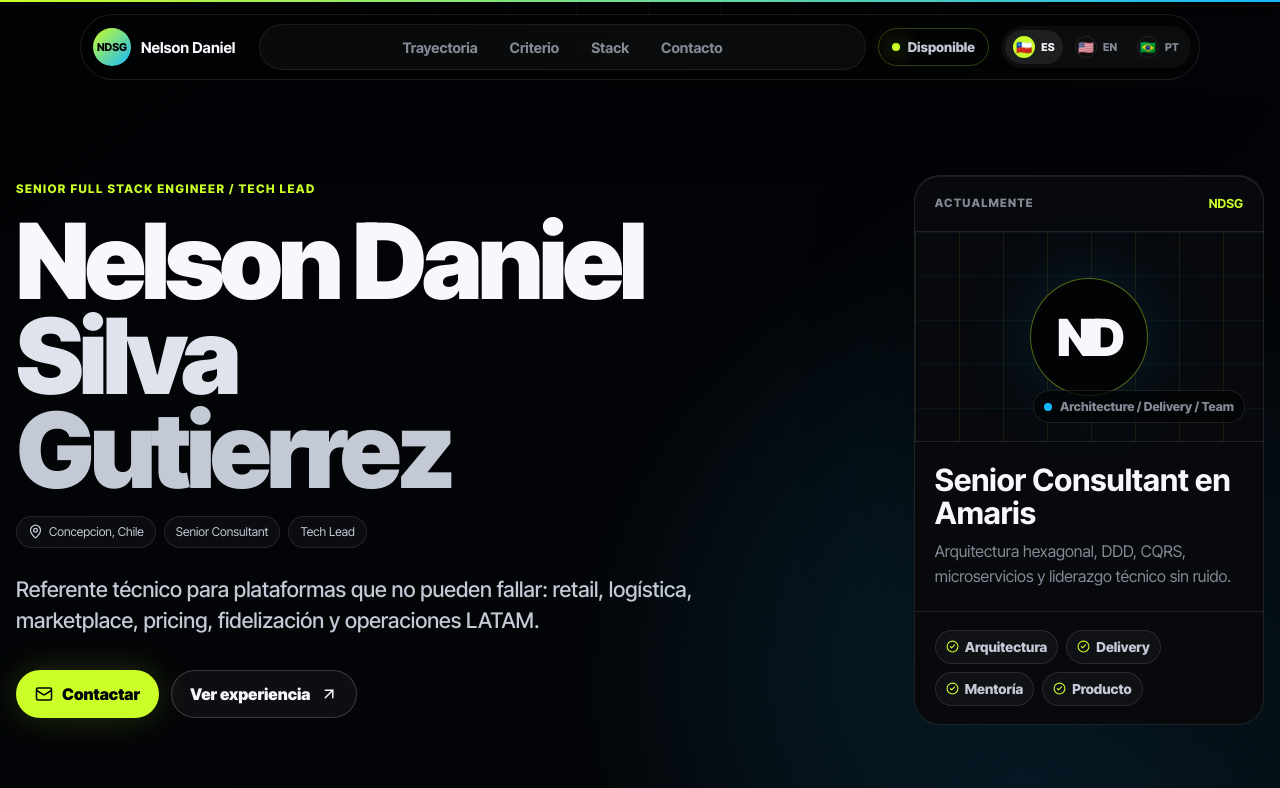
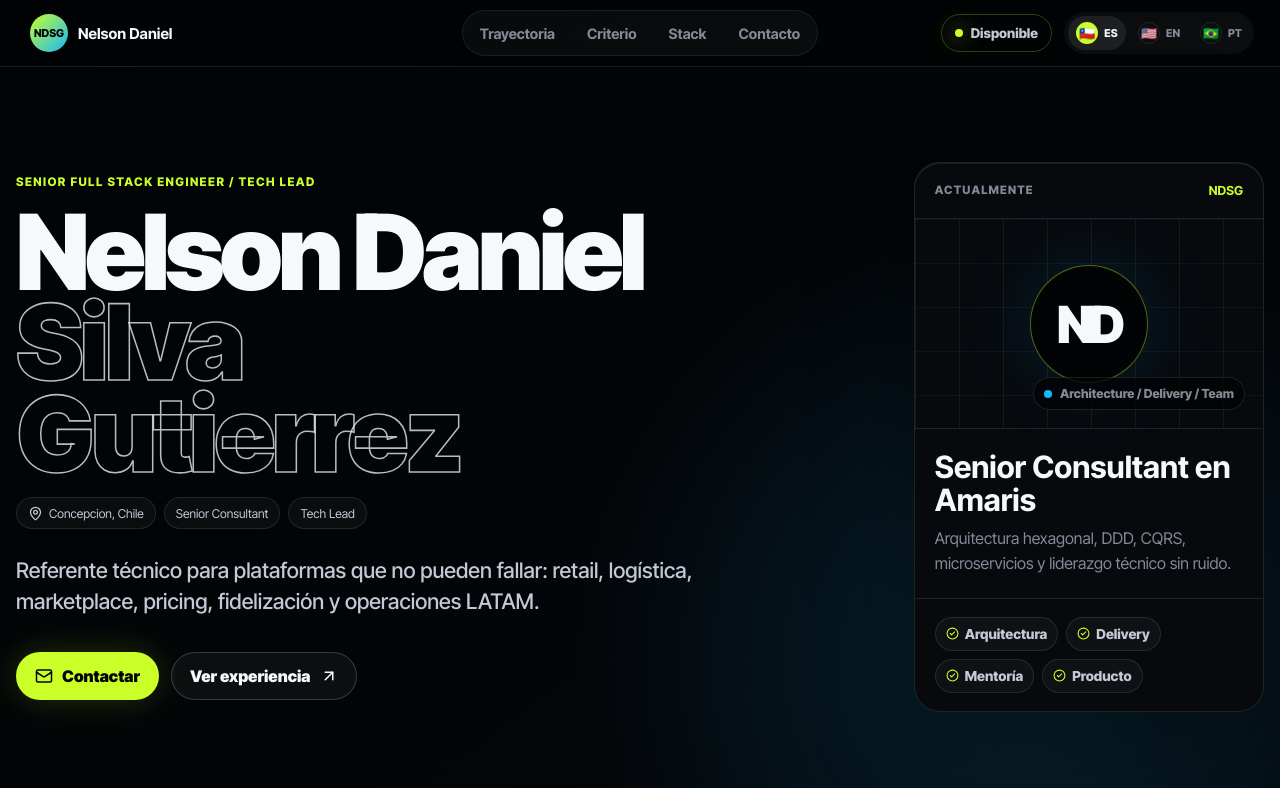
Before and after one commit to ndsg24/portfolio, a React (Vite) app: page / in a window 1280 px wide. Shown: the top 788 px of the page. Built offline with nearby package versions, Linux system fonts and the light colour scheme.

Commit message:
Refine hero outline and adaptive header

```diff
--- a/src/App.jsx
+++ b/src/App.jsx
@@ -1,6 +1,6 @@
-import { useEffect } from 'react'
+import { useEffect, useState } from 'react'
 import { useTranslation } from 'react-i18next'
-import { motion, useScroll, useTransform } from 'framer-motion'
+import { motion, useMotionValueEvent, useScroll, useTransform } from 'framer-motion'
 import Contact from './components/Contact'
 import Experience from './components/Experience'
 import Footer from './components/Footer'
@@ -12,7 +12,8 @@ import StackSection from './components/StackSection'
 
 function App() {
   const { t, i18n } = useTranslation()
-  const { scrollYProgress } = useScroll()
+  const { scrollY, scrollYProgress } = useScroll()
+  const [isHeaderCompact, setIsHeaderCompact] = useState(false)
   const progressScale = useTransform(scrollYProgress, [0, 1], ['0%', '100%'])
 
   const highlights = t('highlights', { returnObjects: true })
@@ -29,10 +30,19 @@ function App() {
     localStorage.setItem('language', language)
   }
 
+  useMotionValueEvent(scrollY, 'change', (latest) => {
+    setIsHeaderCompact(latest > 90)
+  })
+
   return (
     <main className="site-shell">
       <motion.div className="scroll-progress" style={{ width: progressScale }} />
-      <Header currentLanguage={i18n.language} onLanguageChange={changeLanguage} t={t} />
+      <Header
+        currentLanguage={i18n.language}
+        isCompact={isHeaderCompact}
+        onLanguageChange={changeLanguage}
+        t={t}
+      />
       <Hero t={t} />
       <Highlights items={highlights} />
       <Experience roles={roles} t={t} />
--- a/src/components/Header.jsx
+++ b/src/components/Header.jsx
@@ -1,8 +1,8 @@
 import LanguageSwitcher from './LanguageSwitcher'
 
-function Header({ currentLanguage, onLanguageChange, t }) {
+function Header({ currentLanguage, isCompact, onLanguageChange, t }) {
   return (
-    <header className="topbar">
+    <header className={`topbar ${isCompact ? 'compact' : 'full'}`}>
       <a className="brand" href="#home" aria-label="Nelson Daniel Silva Gutierrez">
         <span>NDSG</span>
         <strong>Nelson Daniel</strong>
@@ -13,11 +13,13 @@ function Header({ currentLanguage, onLanguageChange, t }) {
         <a href="#stack">{t('nav.stack')}</a>
         <a href="#contact">{t('nav.contact')}</a>
       </nav>
-      <a className="availability-chip" href="#contact">
-        <span />
-        {t('nav.available')}
-      </a>
-      <LanguageSwitcher currentLanguage={currentLanguage} onChange={onLanguageChange} />
+      <div className="topbar-actions">
+        <a className="availability-chip" href="#contact">
+          <span />
+          {t('nav.available')}
+        </a>
+        <LanguageSwitcher currentLanguage={currentLanguage} onChange={onLanguageChange} />
+      </div>
     </header>
   )
 }
--- a/src/components/Hero.jsx
+++ b/src/components/Hero.jsx
@@ -11,10 +11,10 @@ function Hero({ t }) {
         <motion.p className="eyebrow" variants={fadeUp}>
           {t('hero.eyebrow')}
         </motion.p>
-        <motion.h1 variants={fadeUp}>
-          Nelson Daniel
-          <span>Silva</span>
-          <span>Gutierrez</span>
+        <motion.h1 className="hero-title" variants={fadeUp}>
+          <span className="title-given">Nelson Daniel</span>
+          <span className="title-outline">Silva</span>
+          <span className="title-outline">Gutierrez</span>
         </motion.h1>
         <motion.div className="hero-meta" variants={fadeUp}>
           <span>
--- a/src/styles.css
+++ b/src/styles.css
@@ -92,26 +92,55 @@ a {
 
 .topbar {
   position: sticky;
-  top: 14px;
+  top: 0;
   z-index: 50;
   display: grid;
-  grid-template-columns: auto minmax(360px, 1fr) auto auto;
+  grid-template-columns: minmax(180px, 1fr) auto minmax(250px, 1fr);
   align-items: center;
   gap: 12px;
+  width: 100vw;
+  margin: 0 0 0 calc(50% - 50vw);
+  min-height: 66px;
+  padding: 10px max(16px, calc((100vw - 1260px) / 2 + 16px));
+  border: 0;
+  border-bottom: 1px solid var(--line);
+  border-radius: 0;
+  background: rgba(2, 3, 5, 0.74);
+  box-shadow: none;
+  backdrop-filter: blur(18px);
+  transition:
+    top 220ms ease,
+    width 220ms ease,
+    margin 220ms ease,
+    padding 220ms ease,
+    border 220ms ease,
+    border-radius 220ms ease,
+    box-shadow 220ms ease;
+}
+
+.topbar.compact {
+  top: 14px;
   width: min(1120px, 100%);
   margin: 14px auto 0;
-  min-height: 66px;
+  grid-template-columns: auto minmax(360px, 1fr) auto;
   padding: 8px;
   border: 1px solid var(--line);
   border-radius: 999px;
-  background: rgba(2, 3, 5, 0.74);
   box-shadow: 0 20px 80px rgba(0, 0, 0, 0.28);
-  backdrop-filter: blur(18px);
+}
+
+.topbar.full .brand {
+  justify-self: start;
+}
+
+.topbar.full .nav-links {
+  justify-self: center;
 }
 
 .brand,
 .nav-links,
 .language-switcher,
+.topbar-actions,
 .hero-actions,
 .contact-actions,
 .button,
@@ -124,6 +153,11 @@ a {
 .trait-list span {
   display: flex;
   align-items: center;
+}
+
+.topbar-actions {
+  justify-self: end;
+  gap: 12px;
 }
 
 .brand {
@@ -294,19 +328,30 @@ h1 {
   margin-bottom: 18px;
   font-size: clamp(3.8rem, 8.2vw, 7.6rem);
   font-weight: 900;
-  line-height: 0.9;
+  line-height: 0.86;
   letter-spacing: -0.045em;
   text-wrap: balance;
 }
 
-h1 span {
+.hero-title span {
   display: block;
-  color: #dfe4ec;
-  -webkit-text-stroke: 0;
 }
 
-h1 span:last-child {
-  color: var(--soft);
+.title-given {
+  color: var(--ink);
+}
+
+.title-outline {
+  color: #dfe4ec;
+  line-height: 0.86;
+  letter-spacing: -0.035em;
+  color: transparent;
+  -webkit-text-stroke: clamp(1px, 0.12vw, 1.6px) rgba(223, 228, 236, 0.82);
+  paint-order: stroke fill;
+}
+
+.title-outline + .title-outline {
+  margin-top: 0.02em;
 }
 
 .hero-meta {
```
